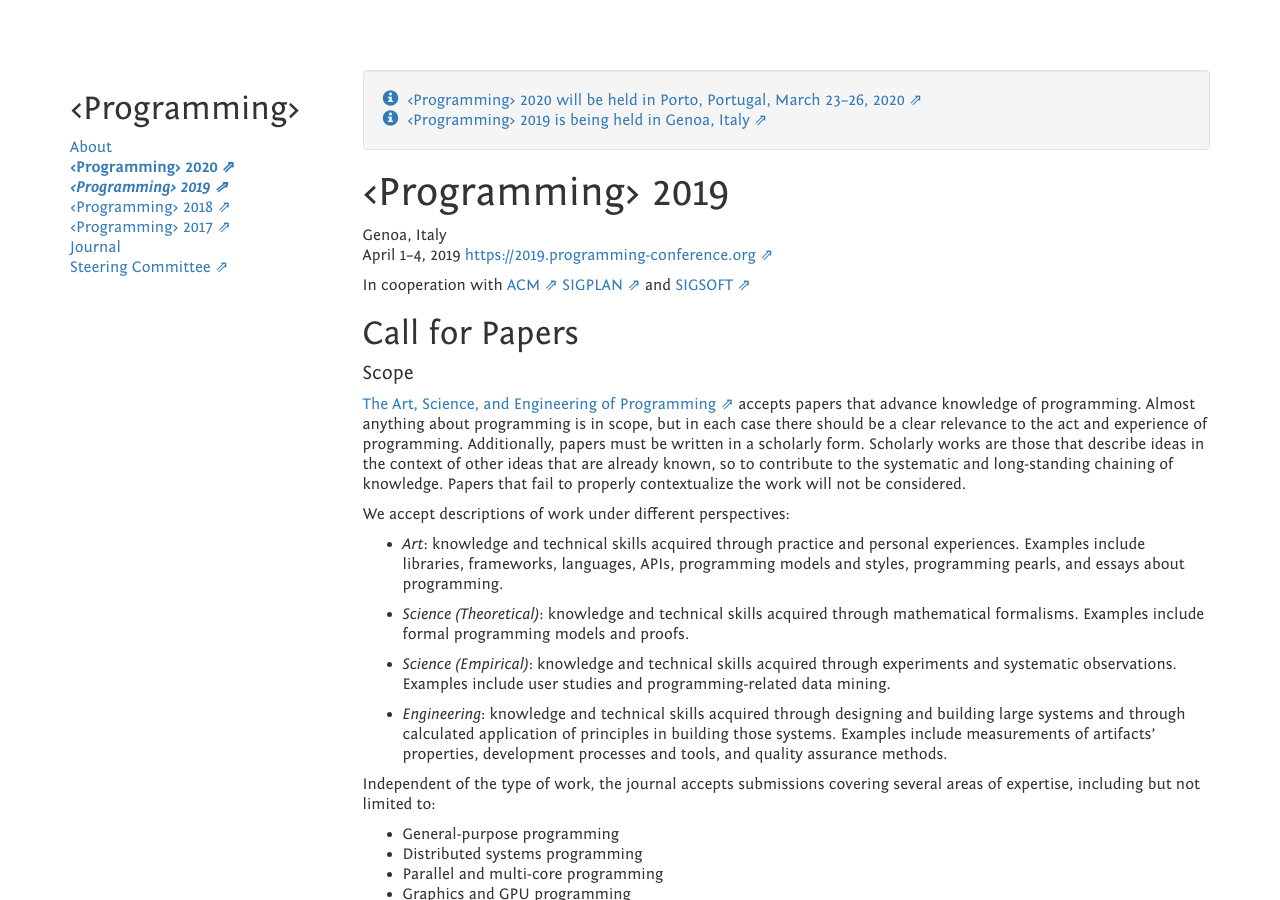
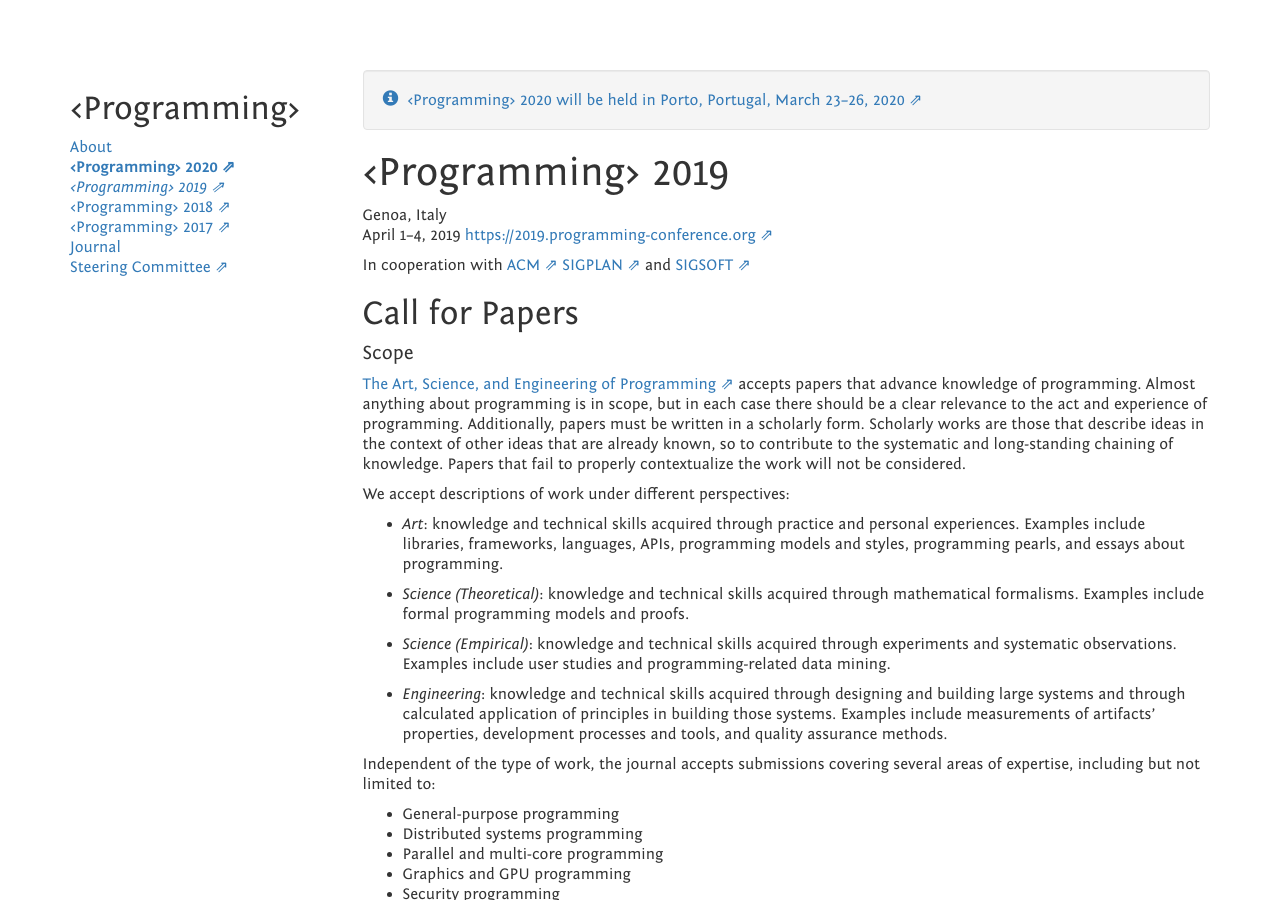
Before and after one commit to programming-conference/programming-conference.github.io, a Jekyll site: the page built from 2019/index.markdown, in a window 1280 px wide and 900 px high. Built offline with Jekyll 4.4.1, drawn with Linux system fonts in a browser that asks for light colours; nearby versions of some CDN libraries.

Commit message:
thanks Genoa, 2019

```diff
--- a/2019/index.markdown
+++ b/2019/index.markdown
@@ -1,7 +1,6 @@
 ---
 title: ‹Programming› 2019
 order: 197
-featured: ‹Programming› 2019 is being held in Genoa, Italy
 external: https://2019.programming-conference.org
 ---
 
```
